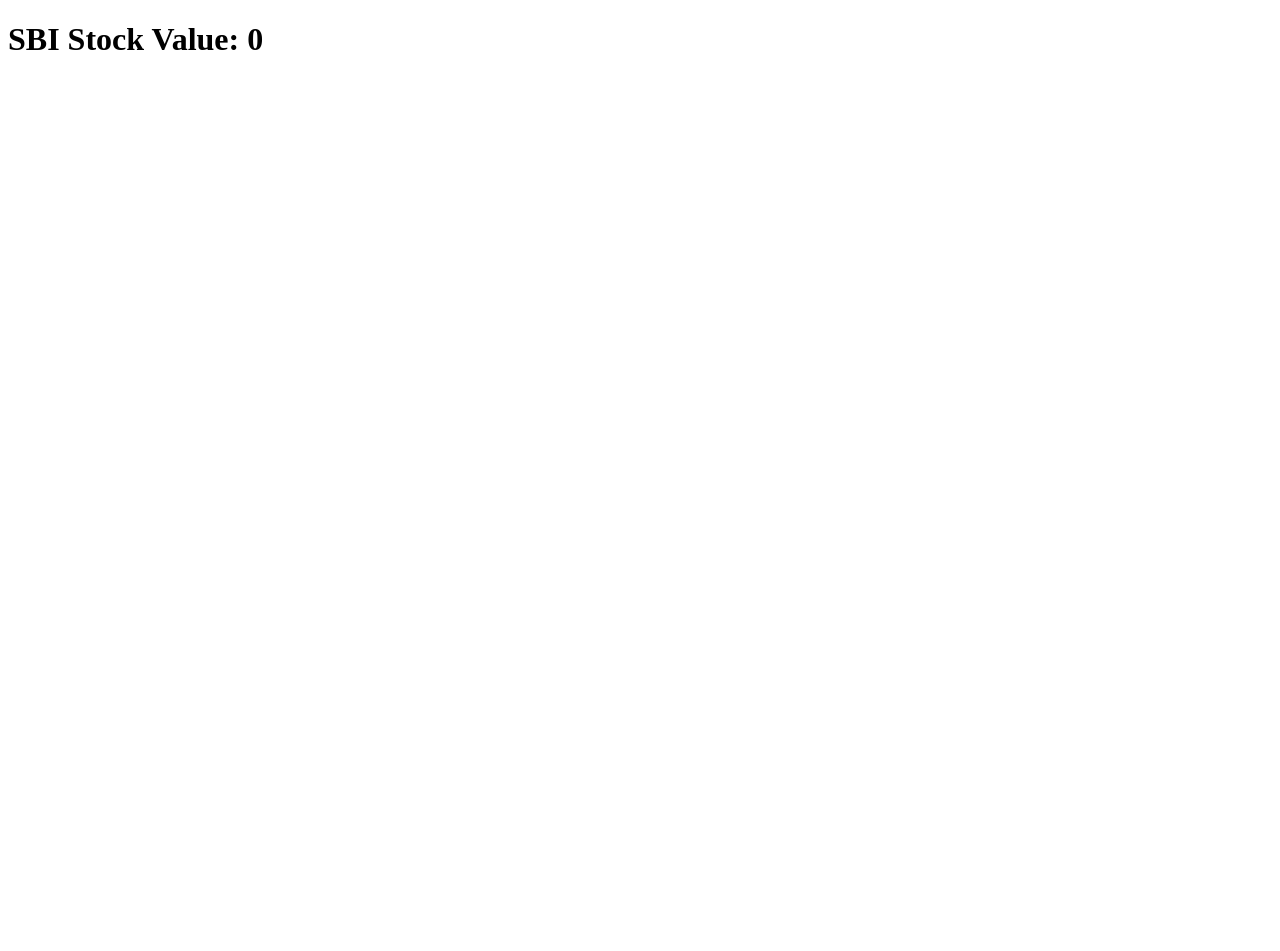
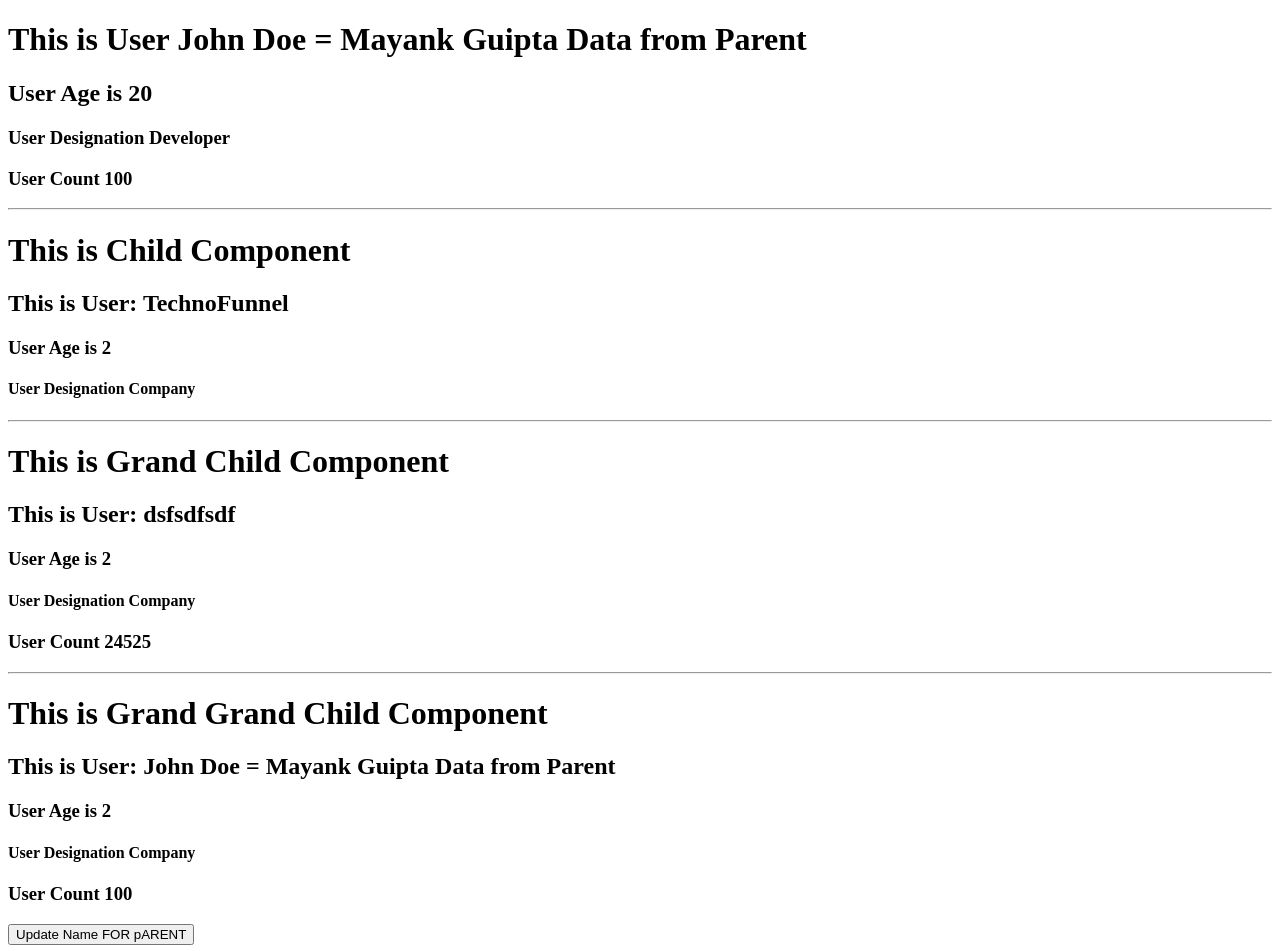
Before and after one commit to Mayankgupta688/Sunlife-React-June, a React (Create React App) app in the folder sample-application/: page / in a window 1280 px wide. Shown: the top 951 px of the page. Before the commit the page ends 800 px from the top, so only its background shows below. Built offline with nearby package versions, Linux system fonts and the light colour scheme; no server answers; the HTML template or start-up script is replaced by a standard one.

Commit message:
Session Seven

```diff
--- /dev/null
+++ b/sample-application/src/contextComponent/parentComponent.jsx
@@ -0,0 +1,76 @@
+import { useState, useEffect, createContext, use, useContext } from "react";
+
+const AppContext = createContext();
+
+export default function ParentComponent() {
+    var [employee, setEmployee] = useState({
+        empName: "John Doe = Mayank Guipta Data from Parent",
+        age: 20,
+        designation: "Developer",
+        count: 100
+    });
+
+    // useEffect(function() {
+    //     setTimeout(() => {
+    //         setEmployee({
+    //             count: employee.count + 1
+    //         })
+    //     }, 1000)
+    // }, [employee])
+
+    function updateName() {
+        setEmployee({
+            ...employee,
+            empName: "Mayank Gupta"
+        })
+    }
+
+    return (
+        <AppContext.Provider value={{ employee: employee, updateName: updateName }}>
+            <h1>This is User {employee.empName}</h1>
+            <h2>User Age is {employee.age}</h2>
+            <h3>User Designation {employee.designation}</h3>
+            <h3>User Count {employee.count}</h3><hr/>
+            <ChildComponent></ChildComponent>
+        </AppContext.Provider>
+    )
+}
+
+function ChildComponent() {
+    return (
+        <>
+            <h1>This is Child Component</h1>
+            <h2>This is User: TechnoFunnel</h2>
+            <h3>User Age is 2</h3>
+            <h4>User Designation Company</h4><hr/>
+            <GrandChildComponent></GrandChildComponent>
+        </>
+    )
+}
+
+function GrandChildComponent() {
+    return (
+        <>
+            <h1>This is Grand Child Component</h1>
+            <h2>This is User: dsfsdfsdf</h2>
+            <h3>User Age is 2</h3>
+            <h4>User Designation Company</h4>
+            <h3>User Count 24525</h3><hr/>
+            <GrandGrandChildComponent></GrandGrandChildComponent>
+        </>
+    )
+}
+
+function GrandGrandChildComponent() {
+    var contextData = useContext(AppContext);
+    return (
+        <>
+            <h1>This is Grand Grand Child Component</h1>
+            <h2>This is User: {contextData.employee.empName}</h2>
+            <h3>User Age is 2</h3>
+            <h4>User Designation Company</h4>
+            <h3>User Count {contextData.employee.count}</h3>
+            <input type="button" onClick={contextData.updateName} value="Update Name FOR pARENT" /><hr/>
+        </>
+    )
+}
--- a/sample-application/src/index.js
+++ b/sample-application/src/index.js
@@ -1,5 +1,5 @@
 import { createRoot } from "react-dom/client";
-import GettingStarted from "./reactHooks/stockData.jsx";
+import GettingStarted from "./contextComponent/parentComponent.jsx";
 
 createRoot(document.getElementById("root")).render((
     <>
--- a/sample-application/src/reactHooks/stockData.jsx
+++ b/sample-application/src/reactHooks/stockData.jsx
@@ -1,19 +1,34 @@
-import  { useState, useEffect} from "react";
-import Axios from "axios";
+import  { useState, useEffect, use} from "react";
+import StockDetails from "./stockDetails";
 
 export default function StockData() {
-    var [sbiStockPrice, setSbiStockPrice] = useState(0);
 
-    useEffect(function() {
-        setInterval(() => {
-            Axios.get("https://priceapi.moneycontrol.com/pricefeed/bse/equitycash/SBI")
-                .then((response) => {
-                    setSbiStockPrice(response.data.data.pricecurrent);
-                })
-        }, 2000);
-    }, [])
+    var stockValues = [{
+            stockName: "NAC",
+            stockValue: "https://priceapi.moneycontrol.com/pricefeed/nse/equitycash/NAC"
+        },{
+            stockName: "AP26",
+            stockValue: "https://priceapi.moneycontrol.com/pricefeed/nse/equitycash/AP26"
+        },{
+            stockName: "RK01",
+            stockValue: "https://priceapi.moneycontrol.com/pricefeed/nse/equitycash/RK01"
+        },{
+            stockName: "SBI",
+            stockValue: "https://priceapi.moneycontrol.com/pricefeed/bse/equitycash/SBI"
+        }]
 
     return (
-        <h1>SBI Stock Value: {sbiStockPrice}</h1>
+        <>
+           <h1>These are the Stocks Selected by the Client</h1><hr/>
+           {stockValues.map(function(stockData) {
+                return (
+                    <>
+                        <StockDetails stockUrl={stockData.stockValue} key={stockData.stockName} />
+                        <hr/>
+                    </>
+                )
+            })
+           }
+        </>
     )
 }
--- /dev/null
+++ b/sample-application/src/reactHooks/stockDetails.jsx
@@ -0,0 +1,50 @@
+import  { useState, useEffect, useRef} from "react";
+import Axios from "axios";
+
+export default function StockDetails(props) {
+    var [stockData, setStockData] = useState({});
+    var [stockColor, setStockColor] = useState("green");
+    var lastPrice = useRef(0);
+
+    useEffect(function() {
+
+        // Component is Mounted
+
+        setInterval(() => {
+            debugger;
+            Axios.get(props.stockUrl)
+                .then((response) => {
+                    setStockData(response.data.data);
+                })
+        }, 5000);
+
+        // Use when Component Unmounted
+
+        return function() {
+            debugger;
+            alert("Component is Unmounted");
+        }
+    }, []);
+
+    useEffect(function() {
+        if(lastPrice.current > stockData['pricecurrent']) {
+            setStockColor("red");
+            lastPrice.current = stockData['pricecurrent']
+        } else if(lastPrice.current < stockData['pricecurrent']) {
+            setStockColor("green");
+            lastPrice.current = stockData['pricecurrent']
+        }
+
+        return function() {
+            alert("Component is going to Update, beacuse of change to stockData");
+        }
+    }, [stockData])
+
+    return (
+        <>
+            <h1 style={{color: stockColor}}>Stock Price of {stockData['SC_FULLNM']} is {stockData['pricecurrent']}</h1>
+            <h2>
+                Price of the Stock was {stockData['priceprevclose']}</h2>
+        </>
+    )
+}
```
Also changed, not shown: sample-application/src/parentChild/parentComponent.jsx (+8 -0 lines), sample-application/src/reactHooks/destructorComponent.jsx (added, +30 -0 lines), sample-application/src/reactHooks/stockDataupdated.jsx (added, +51 -0 lines).
